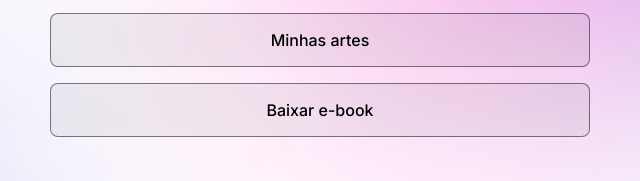
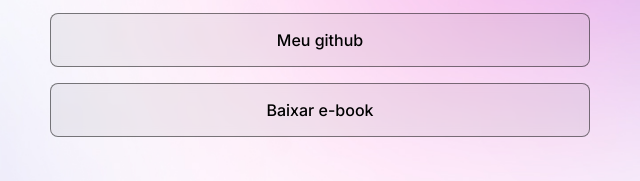
Before and after one commit to iingridliveira/Projeto, a plain HTML site: page index.html in a window 1280 px wide. Shown: the part 435-616 px from the top of the page, 320-960 px from the left. Drawn offline with nearby package versions, Linux system fonts and the light colour scheme.

Commit message:
Update index.html

```diff
--- a/index.html
+++ b/index.html
@@ -27,7 +27,7 @@
          <a href="https://iingridliveira.github.io/Portf-lio/" target="_blank">Ver meu portfólio</a>
        </li>
         <li>
-            <a href="https://www.instagram.com/gridzin00/">Minhas artes</a>
+            <a href="https://github.com/iingridliveira" target="_blank">Meu github</a>
         </li>
 
        <li><a href="https://computcaoverde33.my.canva.site/ebook">Baixar e-book</a></li>
```
